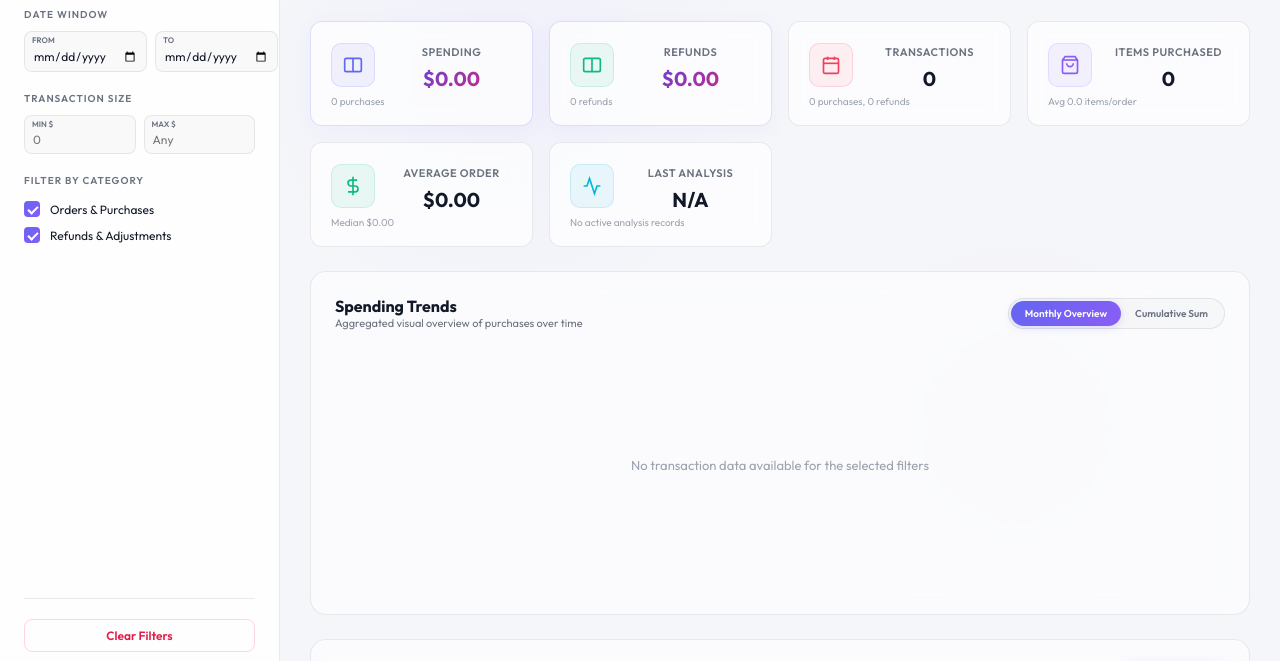
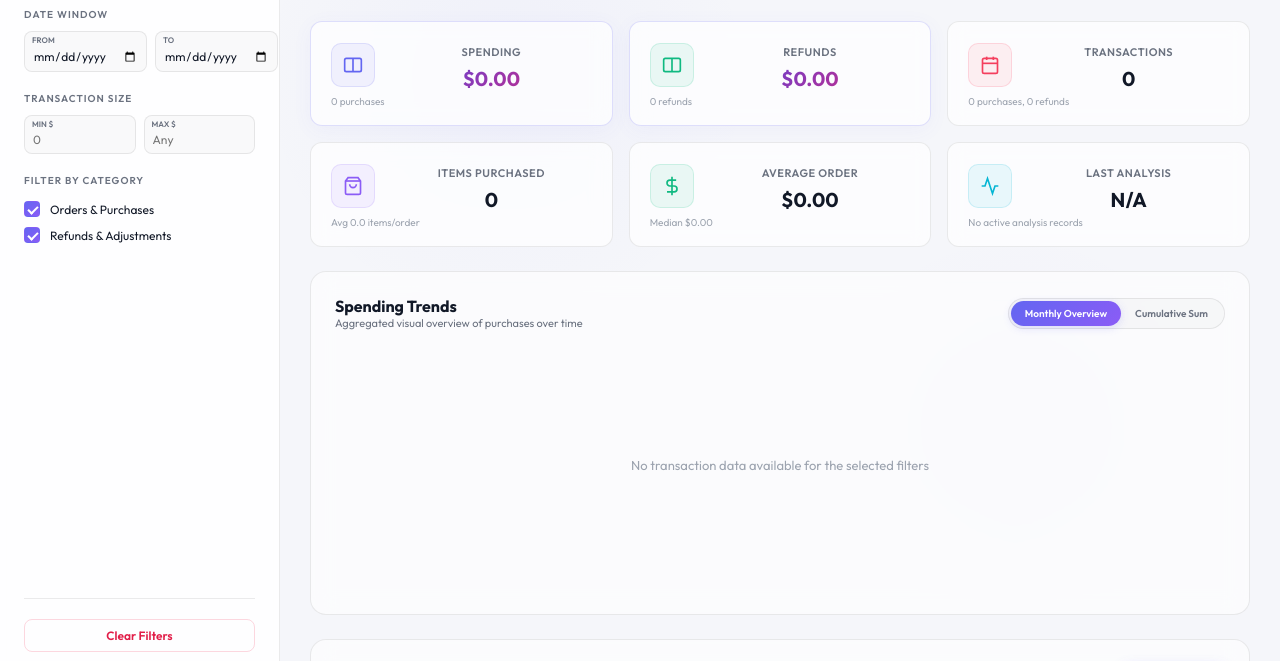
Before and after one commit to juftin/dataprime, a browser extension: page dashboard/results.html in a window 1280 px wide. Shown: the part 93-754 px from the top of the page. Drawn offline with Linux system fonts and the light colour scheme.

Commit message:
💄 Switch KPI grid to fixed column counts for equal rows
Replace auto-fill with 2 columns by default and 3 columns above
750px so all rows always have the same number of cards.

```diff
--- a/dashboard/results.css
+++ b/dashboard/results.css
@@ -492,9 +492,15 @@ body::after {
 /* KPI Cards */
 .kpi-grid {
   display: grid;
-  grid-template-columns: repeat(auto-fill, minmax(190px, 1fr));
+  grid-template-columns: repeat(2, 1fr);
   gap: 16px;
   margin-bottom: 24px;
+}
+
+@media (min-width: 750px) {
+  .kpi-grid {
+    grid-template-columns: repeat(3, 1fr);
+  }
 }
 
 .kpi-card {
```
